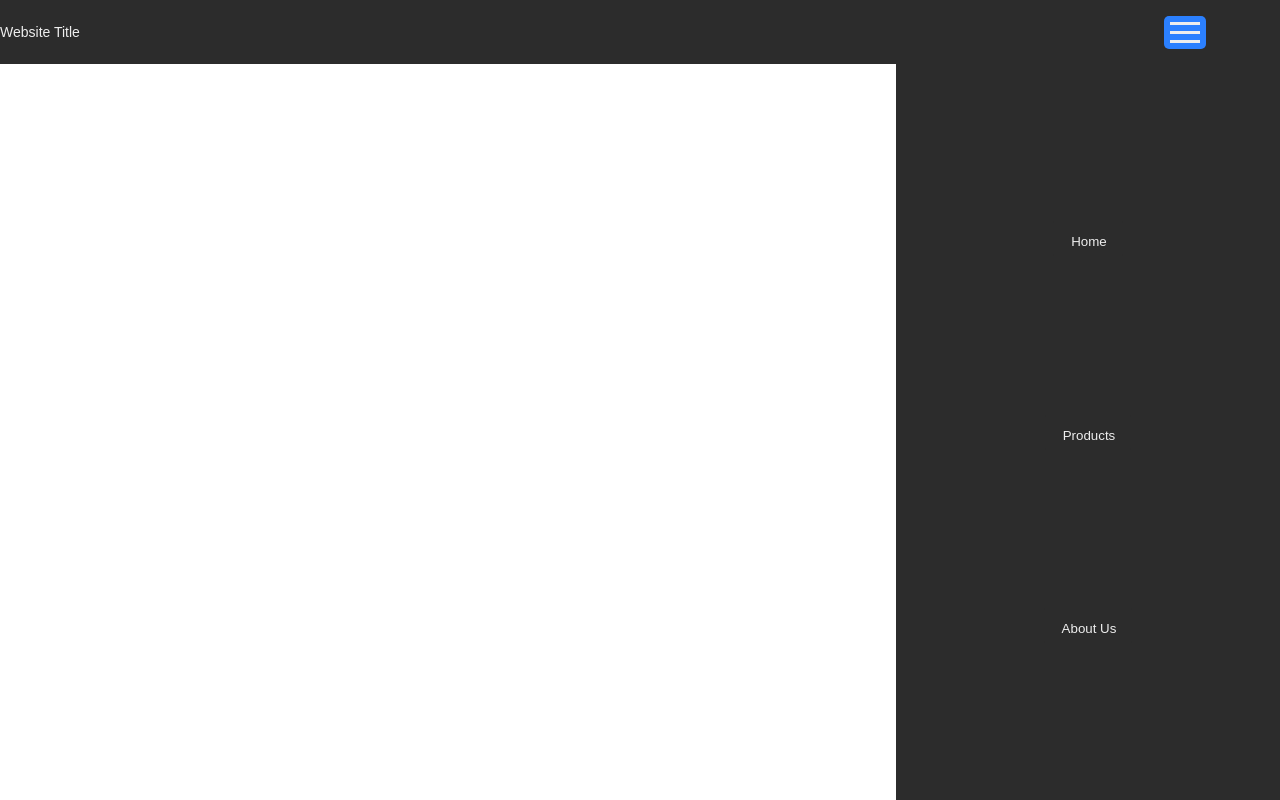
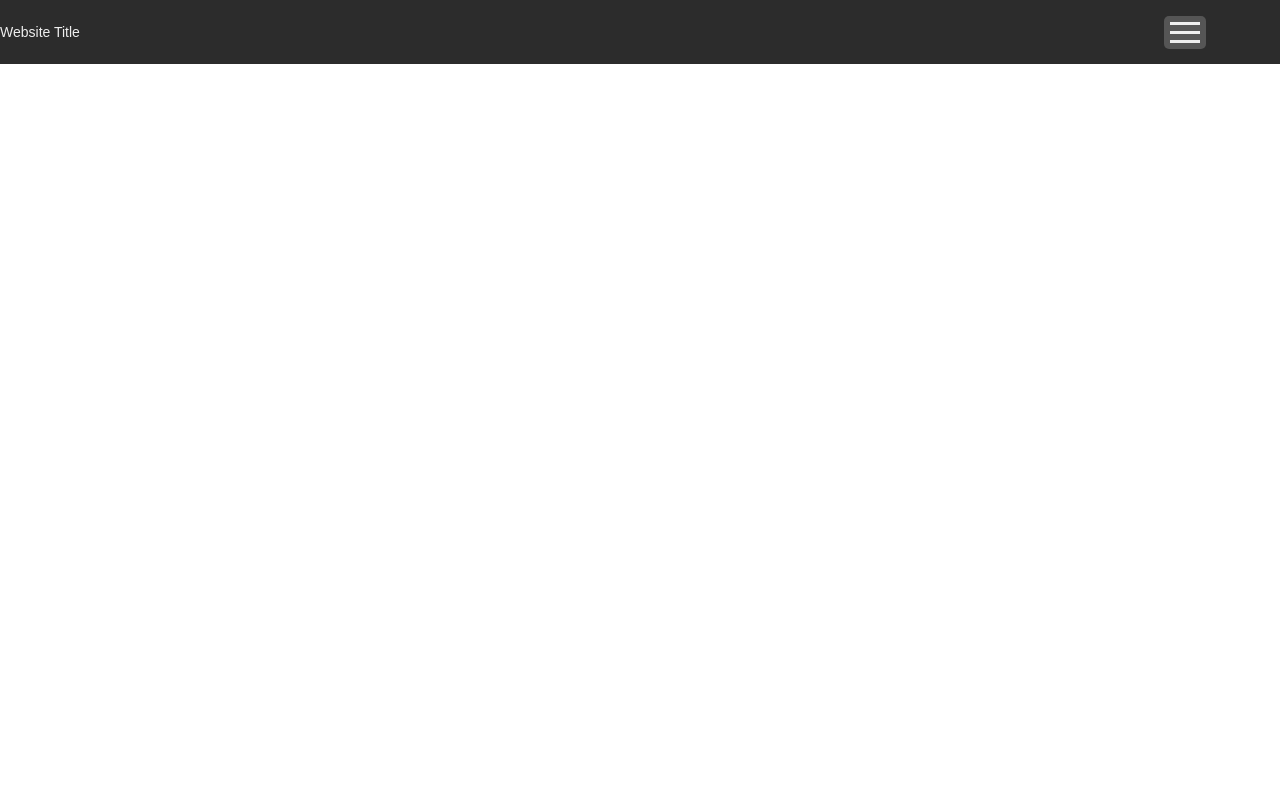
Before and after one commit to Tommy-Wilkinson/react-prototype, a React (Create React App) app: page / in a window 1280 px wide. Built offline with nearby package versions, Linux system fonts and the light colour scheme.

Commit message:
2 files modified

```diff
--- a/src/webElems/PageTemplate.js
+++ b/src/webElems/PageTemplate.js
@@ -13,7 +13,7 @@ class HeaderNav extends React.Component{
 
     constructor(props){
     super(props);
-    this.state = { showMenu: true };
+    this.state = { showMenu: false };
     this.toggleMenu = this.toggleMenu.bind(this);
 
   }
@@ -62,7 +62,7 @@ class Burger extends React.Component{
 
 
   render(){
-    var clickedState = this.state.isActive ?"burger_box":"burger_box_active";
+    var clickedState = this.state.isActive ?"burger_box_active":"burger_box";
     return(
       <div className={clickedState}
       onClick={this.handleClick}>
--- a/src/webElems/webtemplate.css
+++ b/src/webElems/webtemplate.css
@@ -32,7 +32,7 @@
 }
 
 .burger_box {
-  background-color: #999999;
+  background-color: #88888871;
   border-radius: 5px;
   display: flex;
   flex-direction: column;
@@ -41,7 +41,7 @@
 }
 
 .burger_box_active {
-  background-color: rgb(43, 128, 255);
+  background-color: #999999;
   border-radius: 5px;
   display: flex;
   flex-direction: column;
```
